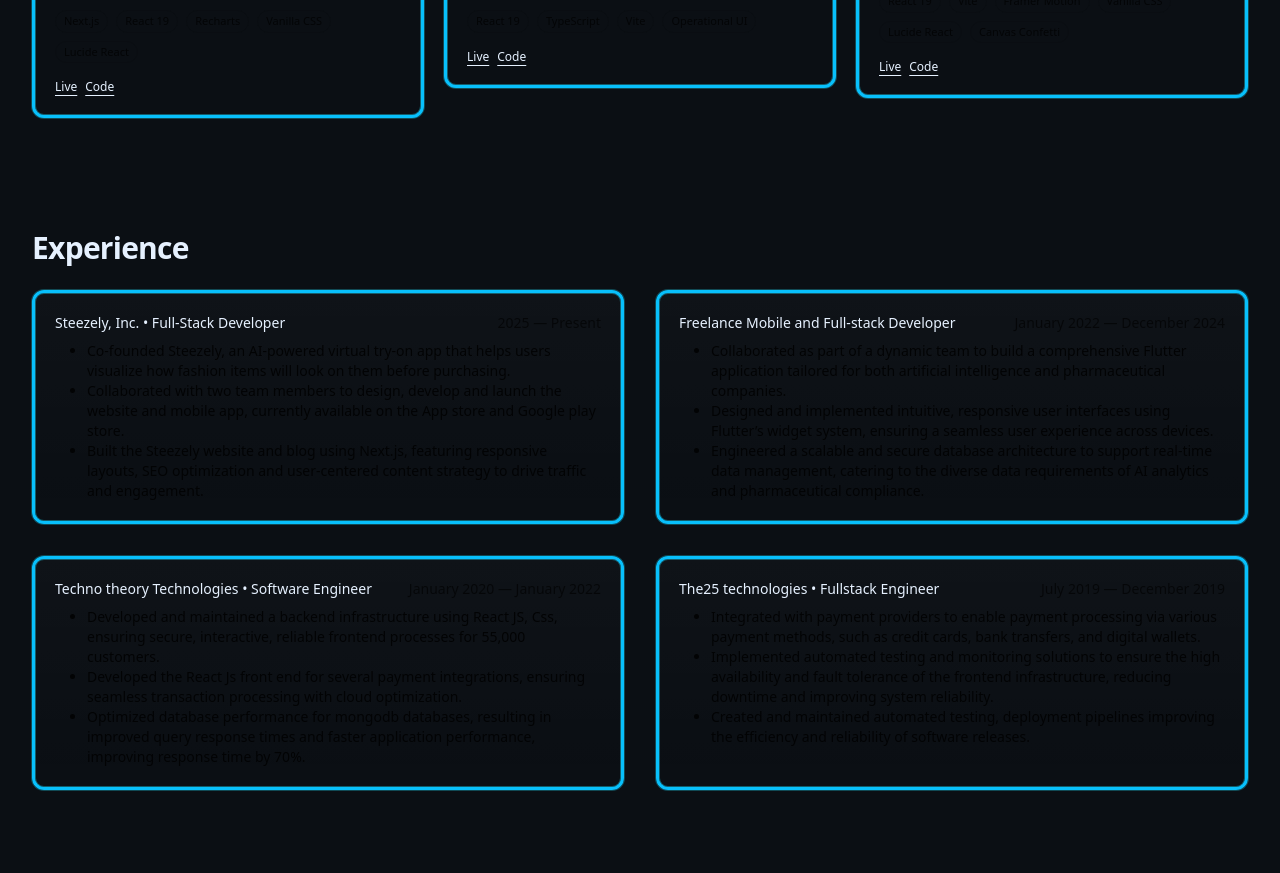
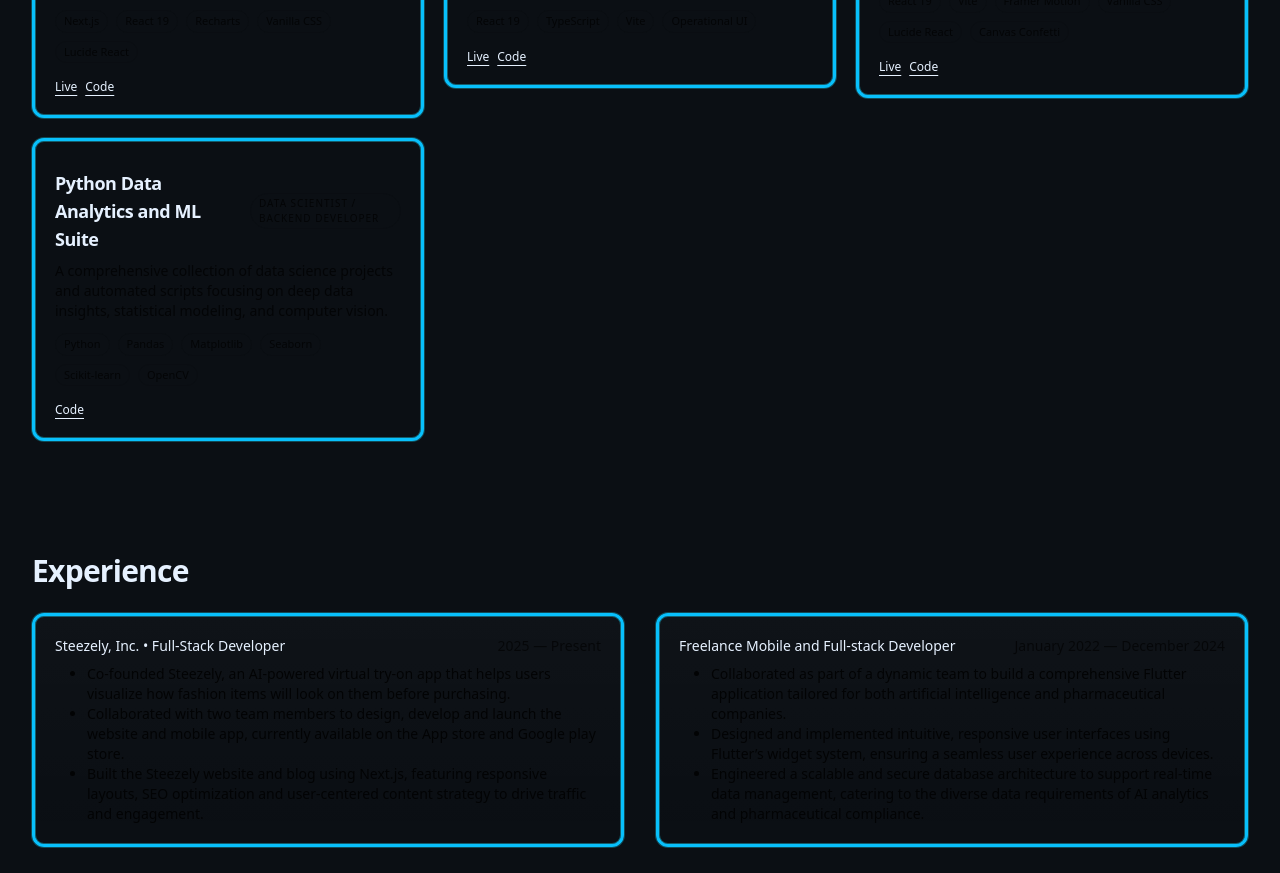
Before and after one commit to darad25/stackcrafted, a Next.js app: page / in a window 1280 px wide. Shown: the part 1580-2453 px from the top of the page. Built offline with nearby package versions, Linux system fonts and the light colour scheme.

Commit message:
first commit

```diff
--- a/src/app/page.tsx
+++ b/src/app/page.tsx
@@ -20,8 +20,9 @@
             "/css.png",
             "/Java.png",
             "/nodejs.png",
+            "/Python.png"
           ].map((src, i) => (
-            <div key={src} className="flex items-start justify-start w-full m-0 p-0" style={{ animation: "fade-in-up 500ms ease 1 both", animationDelay: `${i*60}ms` }}>
+            <div key={src} className="flex items-start justify-start w-full m-0 p-0" style={{ animation: "fade-in-up 500ms ease 1 both", animationDelay: `${i * 60}ms` }}>
               <Image src={src} alt="Skill" width={850} height={850} className="block w-full h-auto hover-bounce" />
             </div>
           ))}
--- a/src/data/projects.ts
+++ b/src/data/projects.ts
@@ -87,6 +87,20 @@
       "An immersive, RPG-inspired productivity engine. Transmute daily disciplines into legendary progress through an evolving quest map and mastery-based growth system.",
     ],
   },
+  {
+    slug: "python-data-analytics-suite",
+    title: "Python Data Analytics and ML Suite",
+    description:
+      "A comprehensive collection of data science projects and automated scripts focusing on deep data insights, statistical modeling, and computer vision.",
+    role: "Data Scientist / Backend Developer",
+    tags: ["Python", "Pandas", "Matplotlib", "Seaborn", "Scikit-learn", "OpenCV"],
+    links: [{ label: "Code", href: "https://github.com/darad25/PythonFiles" }],
+    period: { year: "2026" },
+    highlights: [
+      "Engineered data pipelines to analyze complex datasets, including Olympic historical trends, COVID-19 global statistics, IPL auction data and athlete performance using Pandas and NumPy.",
+    ],
+  },
+
   // {
   //   slug: "CredaTech Hub",
   //   title: "CredaTech Hub",
--- a/src/types/project.ts
+++ b/src/types/project.ts
@@ -2,7 +2,7 @@
   slug: string;
   title: string;
   description: string;
-  role: "frontend" | "backend" | "fullstack";
+  role: "frontend" | "backend" | "fullstack" | "Data Scientist / Backend Developer";
   tags: string[];
   image?: string;
   links?: { label: string; href: string }[];
```
